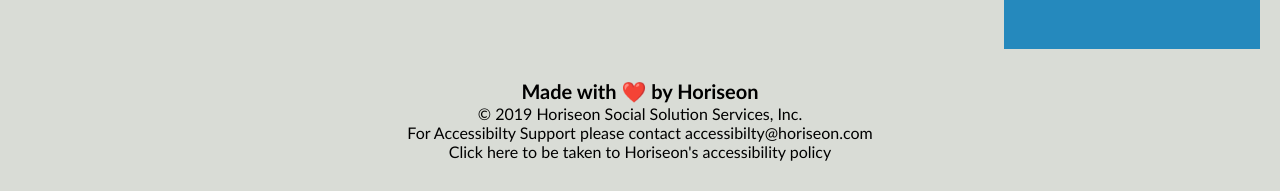
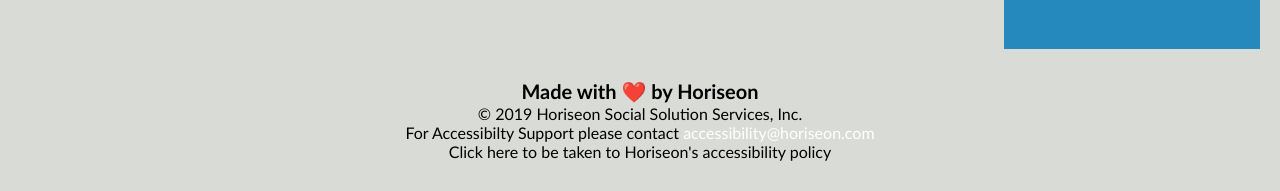
Before and after one commit to AndrewmLittlejohn/22.11.10-Accessibilty-Challenge-, a plain HTML site: page index.html in a window 1280 px wide. Shown: the part 1889-2080 px from the top of the page. Drawn offline with Linux system fonts and the light colour scheme.

Commit message:
accessibility email link

```diff
--- a/index.html
+++ b/index.html
@@ -88,7 +88,7 @@
         <p>
             &copy; 2019 Horiseon Social Solution Services, Inc.
         </p>
-        <p> For Accessibilty Support please contact accessibilty@horiseon.com</p>
+        <p> For Accessibilty Support please contact<a href="mailto:accessibility@horiseon.com"> accessibility@horiseon.com</a></p>
         <nav><a id="accessibility_link" href="horiseon.com/accessibilty.html">Click here to be taken to Horiseon's accessibility policy</a></nav>
     </div>
 </body>
```
